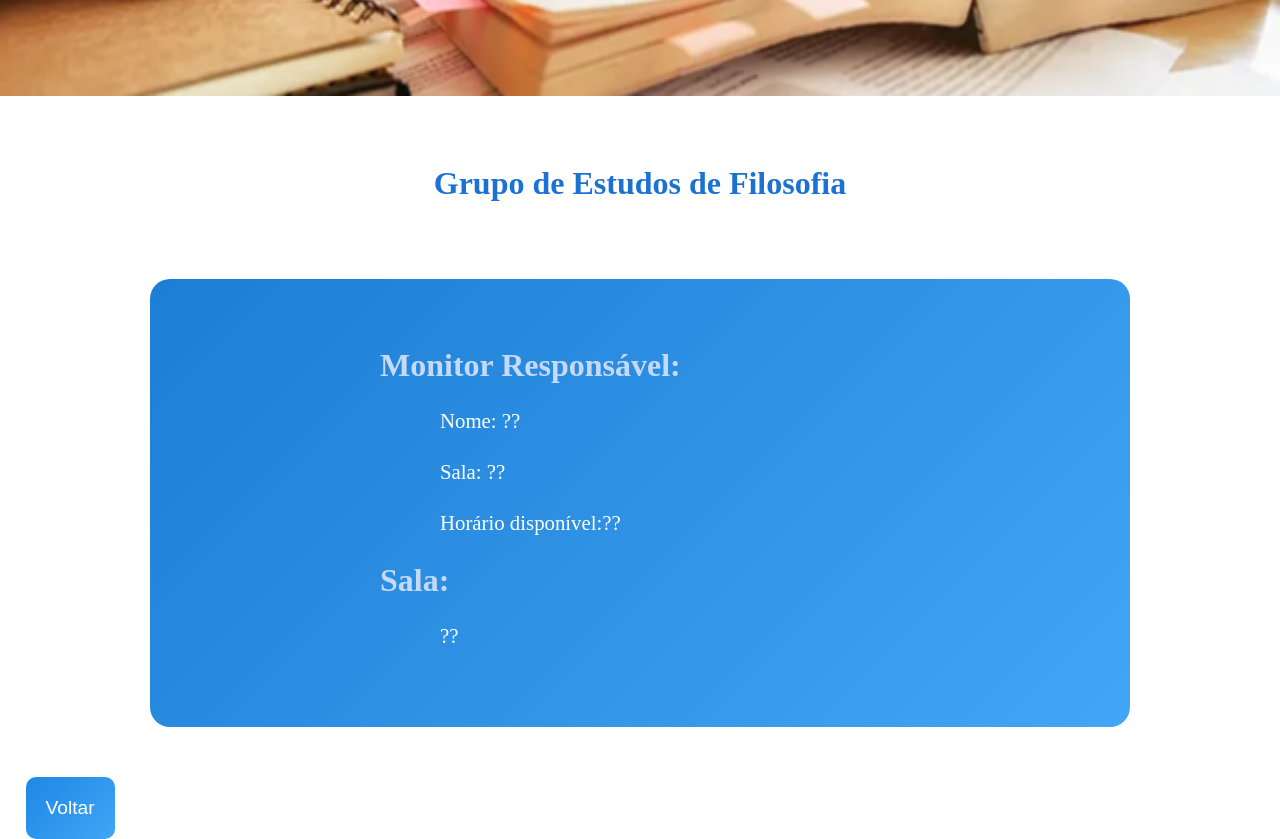
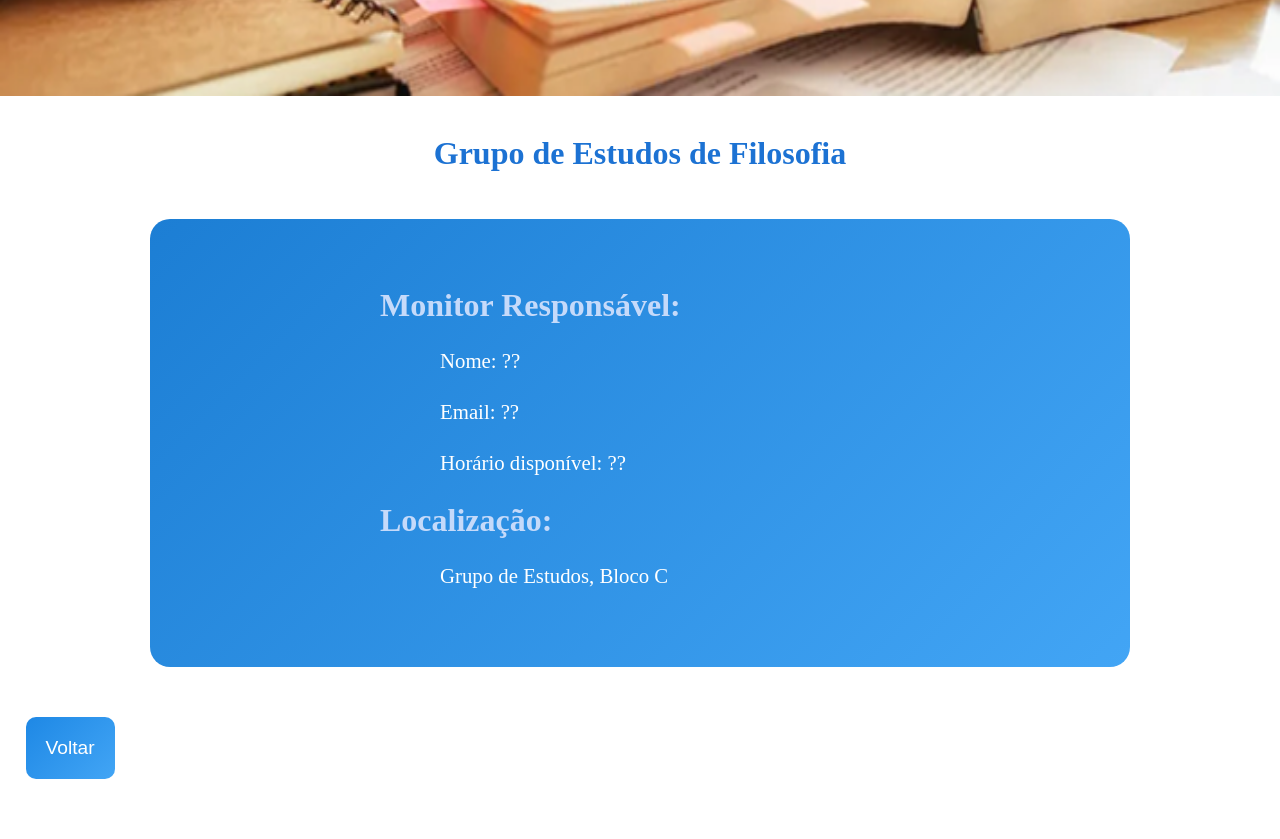
Before and after one commit to 2info3-Hackathon/frontend, a Vue app: page /FilosofiaView in a window 1280 px wide. Shown: the part 520-1359 px from the top of the page. After the commit the page ends 1299 px from the top, so only its background shows below. Built offline with nearby package versions, Linux system fonts and the light colour scheme.

Commit message:
FEAT: Padronização das páginas #1

```diff
--- a/src/views/AdicionarGrupo.vue
+++ b/src/views/AdicionarGrupo.vue
@@ -74,7 +74,6 @@ button{
 .fundo h1{
   color: #1C72D3;
   text-align: center;
-  padding: 30px 60px 30px 60px;
   margin-top: 3vw;
   font-size: 2rem;
   margin-bottom: 2vw;
@@ -83,7 +82,7 @@ button{
 
 .informacoes{
   background: linear-gradient(135deg, #1c7ed4, #42a5f5);
-  margin: 100px 220px 150px 220px;
+  margin: 50px 200px 150px 220px;
   border-radius: 20px;
 }
 
@@ -91,7 +90,7 @@ button{
   display: flex;
   justify-content: center;
   align-items: center;
-  height: 100vh;
+  height: 108vh;
 }
 
 form {
--- a/src/views/BiologiaView.vue
+++ b/src/views/BiologiaView.vue
@@ -25,7 +25,7 @@ function voltar() {
         <h2>
           Localização:
         </h2>
-        <p>??</p>
+        <p>Grupo de Estudos, Bloco C</p>
     </div>
 
     <button @click="voltar">Voltar</button>
@@ -54,7 +54,6 @@ button{
 .fundo h1{
   color: #1C72D3;
   text-align: center;
-  padding: 30px 60px 30px 60px;
   margin-top: 3vw;
   font-size: 2rem;
   margin-bottom: 3vw;
--- a/src/views/FilosofiaView.vue
+++ b/src/views/FilosofiaView.vue
@@ -19,13 +19,13 @@ function voltar() {
           Monitor Responsável:
         </h2>
         <p>Nome: ??</p>
-        <p>Sala: ??</p>
-        <p>Horário disponível:??</p>
+        <p>Email: ??</p>
+        <p>Horário disponível: ??</p>
 
         <h2>
-          Sala:
+          Localização:
         </h2>
-        <p>??</p>
+        <p>Grupo de Estudos, Bloco C</p>
     </div>
 
     <button @click="voltar">Voltar</button>
@@ -54,7 +54,6 @@ button{
 .fundo h1{
   color: #1C72D3;
   text-align: center;
-  padding: 30px 60px 30px 60px;
   margin-top: 3vw;
   font-size: 2rem;
   margin-bottom: 3vw;
--- a/src/views/FisicaView.vue
+++ b/src/views/FisicaView.vue
@@ -19,13 +19,13 @@ function voltar() {
           Monitor Responsável:
         </h2>
         <p>Nome: ??</p>
-        <p>Sala: ??</p>
-        <p>Horário disponível:??</p>
+        <p>Email: ??</p>
+        <p>Horário disponível: ??</p>
 
         <h2>
-          Sala:
+          Localização:
         </h2>
-        <p>??</p>
+        <p>Grupo de Estudos, Bloco C</p>
     </div>
 
     <button @click="voltar">Voltar</button>
@@ -54,7 +54,6 @@ button{
 .fundo h1{
   color: #1C72D3;
   text-align: center;
-  padding: 30px 60px 30px 60px;
   margin-top: 3vw;
   font-size: 2rem;
   margin-bottom: 3vw;
--- a/src/views/GeografiaView.vue
+++ b/src/views/GeografiaView.vue
@@ -19,13 +19,13 @@ function voltar() {
           Monitor Responsável:
         </h2>
         <p>Nome: ??</p>
-        <p>Sala: ??</p>
-        <p>Horário disponível:??</p>
+        <p>Email: ??</p>
+        <p>Horário disponível: ??</p>
 
         <h2>
-          Sala:
+          Localização:
         </h2>
-        <p>??</p>
+        <p>Grupo de Estudos, Bloco C</p>
     </div>
 
     <button @click="voltar">Voltar</button>
@@ -54,7 +54,6 @@ button{
 .fundo h1{
   color: #1C72D3;
   text-align: center;
-  padding: 30px 60px 30px 60px;
   margin-top: 3vw;
   font-size: 2rem;
   margin-bottom: 3vw;
--- a/src/views/GrupoEstudos.vue
+++ b/src/views/GrupoEstudos.vue
@@ -83,10 +83,10 @@ main {
 h1{
   color: #1C72D3;
   text-align: center;
-  padding: 40px 60px 5px 60px;
+
   font-size: 2rem;
   font-weight: bolder;
-  margin-top: 2vw;
+  margin-top: 3vw;
   margin-bottom: 3vw;
 }
 
@@ -95,7 +95,7 @@ h1{
   background-size: cover; /* Para garantir que cubra toda a área da div */
   background-position: bottom; /* Ajusta a posição da onda para o fundo */
   background-repeat: no-repeat; /* Impede que a imagem de fundo se repita */
-  width: 100%;
+  width: 95.995%;
   height: 60vh; /* Ajuste conforme a necessidade */
   background-color: #1C72D3;
   display: block;
--- a/src/views/HistoriaView.vue
+++ b/src/views/HistoriaView.vue
@@ -19,13 +19,13 @@ function voltar() {
           Monitor Responsável:
         </h2>
         <p>Nome: ??</p>
-        <p>Sala: ??</p>
-        <p>Horário disponível:??</p>
+        <p>Email: ??</p>
+        <p>Horário disponível: ??</p>
 
         <h2>
-          Sala:
+          Localização:
         </h2>
-        <p>??</p>
+        <p>Grupo de Estudos, Bloco C</p>
     </div>
 
     <button @click="voltar">Voltar</button>
@@ -54,7 +54,6 @@ button{
 .fundo h1{
   color: #1C72D3;
   text-align: center;
-  padding: 30px 60px 30px 60px;
   margin-top: 3vw;
   font-size: 2rem;
   margin-bottom: 3vw;
--- a/src/views/MatematicaView.vue
+++ b/src/views/MatematicaView.vue
@@ -19,13 +19,13 @@ function voltar() {
           Monitor Responsável:
         </h2>
         <p>Nome: ??</p>
-        <p>Sala: ??</p>
-        <p>Horário disponível:??</p>
+        <p>Email: ??</p>
+        <p>Horário disponível: ??</p>
 
         <h2>
-          Sala:
+          Localização:
         </h2>
-        <p>??</p>
+        <p>Grupo de Estudos, Bloco C</p>
     </div>
 
     <button @click="voltar">Voltar</button>
@@ -54,7 +54,6 @@ button{
 .fundo h1{
   color: #1C72D3;
   text-align: center;
-  padding: 30px 60px 30px 60px;
   margin-top: 3vw;
   font-size: 2rem;
   margin-bottom: 3vw;
--- a/src/views/PortuguesView.vue
+++ b/src/views/PortuguesView.vue
@@ -19,13 +19,13 @@ function voltar() {
           Monitor Responsável:
         </h2>
         <p>Nome: ??</p>
-        <p>Sala: ??</p>
-        <p>Horário disponível:??</p>
+        <p>Email: ??</p>
+        <p>Horário disponível: ??</p>
 
         <h2>
-          Sala:
+          Localização:
         </h2>
-        <p>??</p>
+        <p>Grupo de Estudos, Bloco C</p>
     </div>
 
     <button @click="voltar">Voltar</button>
@@ -54,7 +54,6 @@ button{
 .fundo h1{
   color: #1C72D3;
   text-align: center;
-  padding: 30px 60px 30px 60px;
   margin-top: 3vw;
   font-size: 2rem;
   margin-bottom: 3vw;
--- a/src/views/QuimicaView.vue
+++ b/src/views/QuimicaView.vue
@@ -19,13 +19,13 @@ function voltar() {
           Monitor Responsável:
         </h2>
         <p>Nome: ??</p>
-        <p>Sala: ??</p>
-        <p>Horário disponível:??</p>
+        <p>Email: ??</p>
+        <p>Horário disponível: ??</p>
 
         <h2>
-          Sala:
+          Localização:
         </h2>
-        <p>??</p>
+        <p>Grupo de Estudos, Bloco C</p>
     </div>
 
     <button @click="voltar">Voltar</button>
@@ -54,7 +54,6 @@ button{
 .fundo h1{
   color: #1C72D3;
   text-align: center;
-  padding: 30px 60px 30px 60px;
   margin-top: 3vw;
   font-size: 2rem;
   margin-bottom: 3vw;
--- a/src/views/SociologiaView.vue
+++ b/src/views/SociologiaView.vue
@@ -14,18 +14,18 @@ function voltar() {
   <div class="fundo">
     <h1>Grupo de Estudos de Sociologia</h1>
 
-      <div class="informacoes">
+    <div class="informacoes">
         <h2>
           Monitor Responsável:
         </h2>
         <p>Nome: ??</p>
-        <p>Sala: ??</p>
-        <p>Horário disponível:??</p>
+        <p>Email: ??</p>
+        <p>Horário disponível: ??</p>
 
         <h2>
-          Sala:
+          Localização:
         </h2>
-        <p>??</p>
+        <p>Grupo de Estudos, Bloco C</p>
     </div>
 
     <button @click="voltar">Voltar</button>
@@ -54,7 +54,6 @@ button{
 .fundo h1{
   color: #1C72D3;
   text-align: center;
-  padding: 30px 60px 30px 60px;
   margin-top: 3vw;
   font-size: 2rem;
   margin-bottom: 3vw;
```
